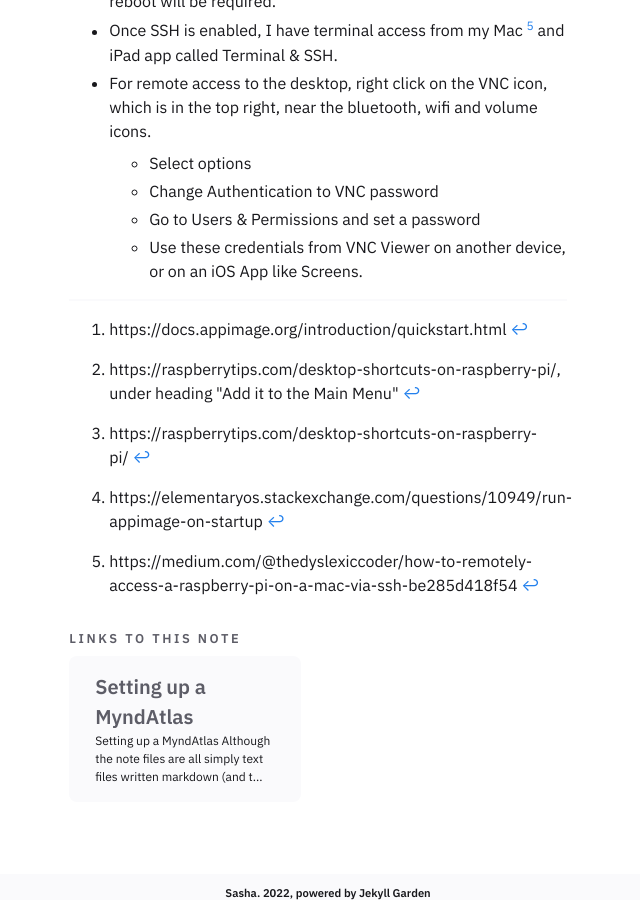
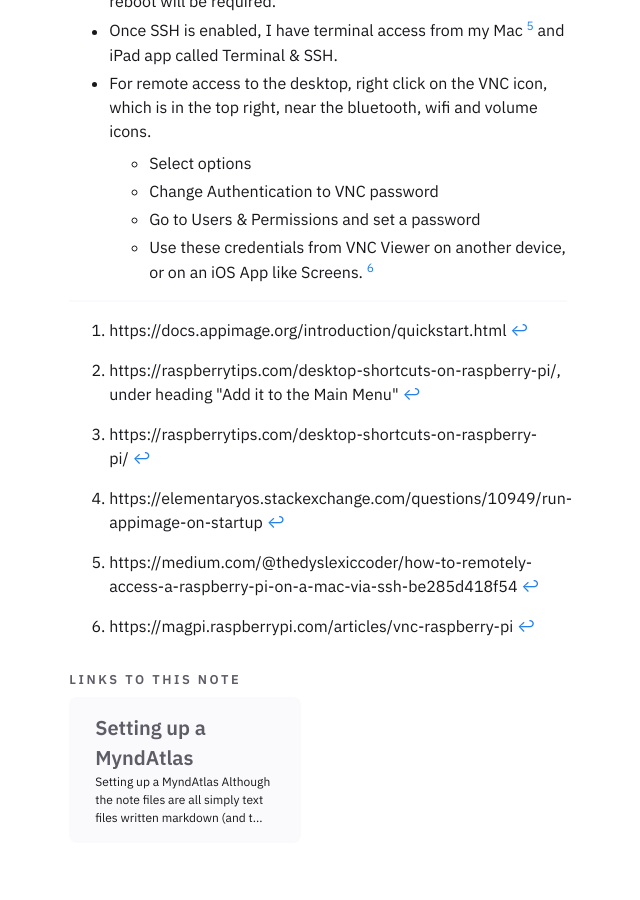
Before and after one commit to myndatlas/myndatlas.github.io, a Jekyll site: the page built from _notes/Public/Raspberry Pi 400.md, in a window 1280 px wide and 900 px high, scrolled down 2168 px. Shown: the whole window, without its empty margins (322-962 px from the left). Built offline with Jekyll 4.4.1, drawn with Linux system fonts in a browser that asks for light colours.

Commit message:
vault backup: 2022-04-10 14:29:59

```diff
--- a/_notes/Public/Raspberry Pi 400.md
+++ b/_notes/Public/Raspberry Pi 400.md
@@ -36,7 +36,7 @@ Note: I am very much a novice with these things and stumbled my way though this
 	- Select options
 	- Change Authentication to VNC password
 	- Go to Users & Permissions and set a password
-	- Use these credentials from VNC Viewer on another device, or on an iOS App like Screens.
+	- Use these credentials from VNC Viewer on another device, or on an iOS App like Screens. [^6]
 
 ---
 [^1]: https://docs.appimage.org/introduction/quickstart.html
@@ -44,3 +44,4 @@ Note: I am very much a novice with these things and stumbled my way though this
 [^3]: https://raspberrytips.com/desktop-shortcuts-on-raspberry-pi/
 [^4]: https://elementaryos.stackexchange.com/questions/10949/run-appimage-on-startup
 [^5]: https://medium.com/@thedyslexiccoder/how-to-remotely-access-a-raspberry-pi-on-a-mac-via-ssh-be285d418f54
+[^6]: https://magpi.raspberrypi.com/articles/vnc-raspberry-pi
```
